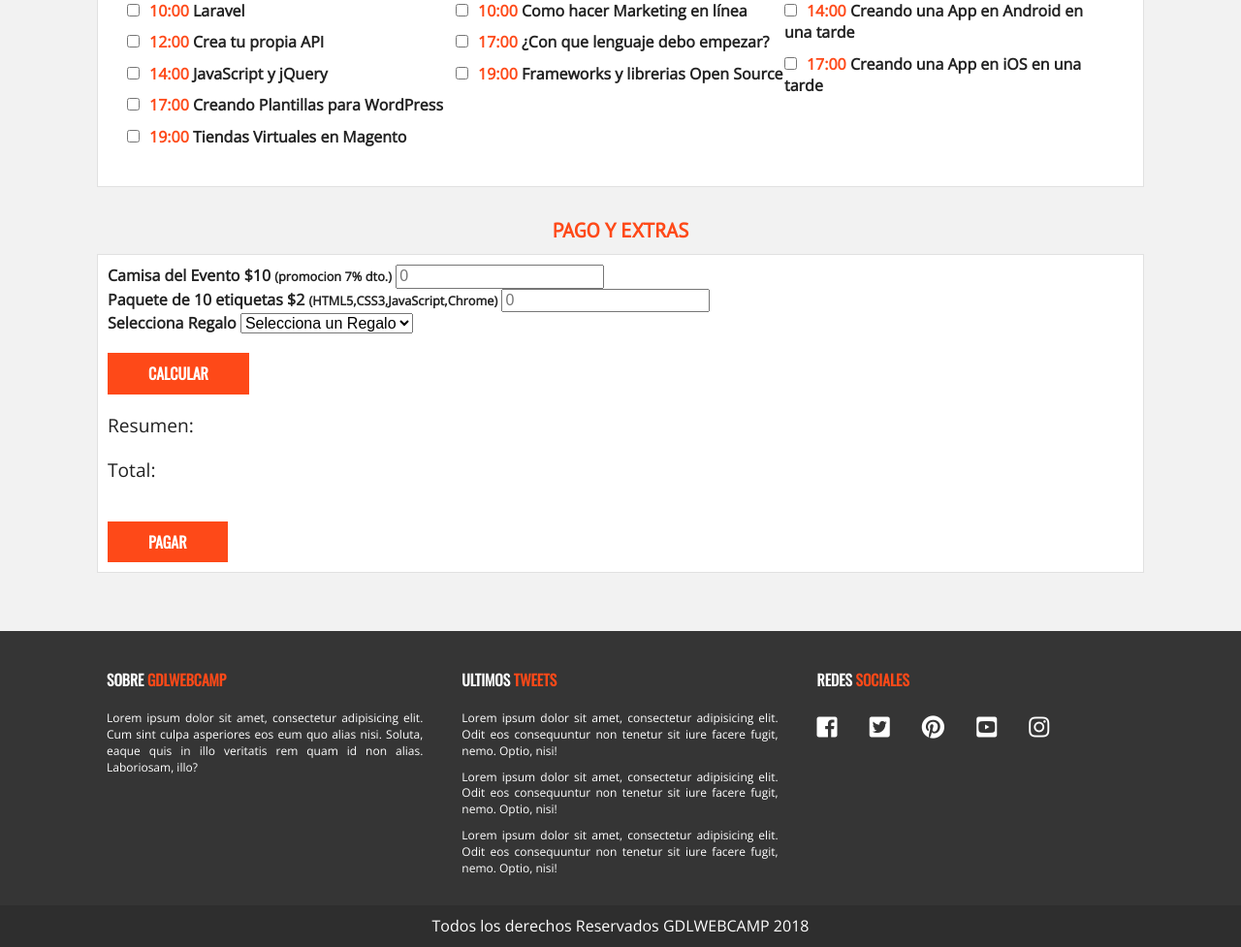
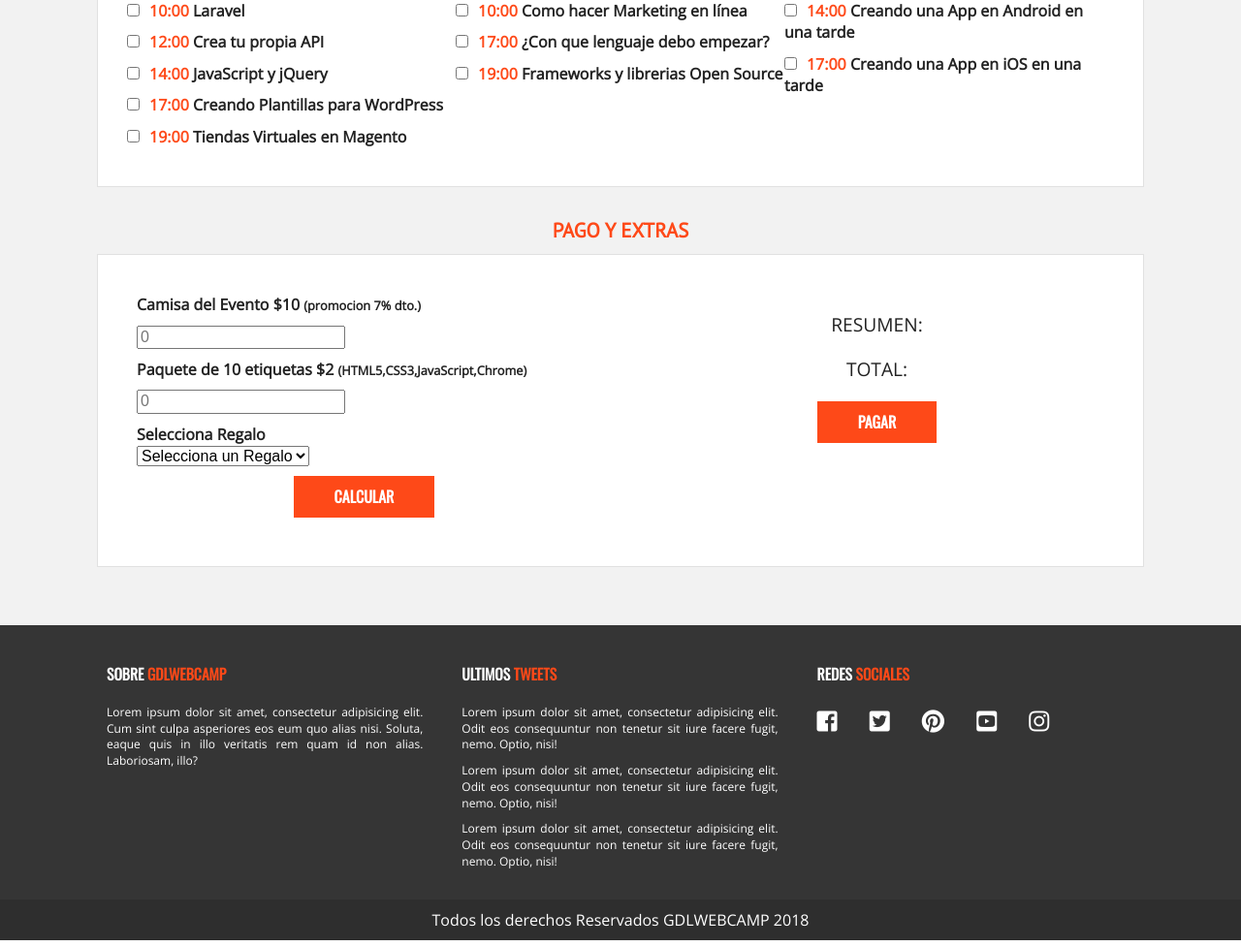
Before and after one commit to pacoraton/proyetcto_pna, a PHP site: page /registro.html in a window 1280 px wide. Shown: the part 2587-3564 px from the top of the page at 97% size. Run offline with PHP 8.4, Linux system fonts and the light colour scheme; some libraries are stand-ins or nearby versions.

Commit message:
Se agrego el html y css de la seccion de pagos y extras para el usuario

```diff
--- a/css/main.css
+++ b/css/main.css
@@ -902,7 +902,58 @@ div.paquetes .tabla-precio input{
     color: #fe4918;
     font-weight: bold;
 }
-/* ==========================================================================
+
+/*Resumen Registro*/
+
+.resumen p{
+     text-transform: uppercase;
+     text-align: center;
+     font-size: 1.2em;
+}
+
+div.resumen div.extras{
+    float: left;
+    width: 50%;
+    padding: 30px;
+}
+
+div.extras div.orden{
+    text-align: left;
+    margin-bottom:10px;
+}
+div.extras div.orden input{
+    margin: 10px 0 0 0 ;
+}
+
+div.resumen div.total{
+    float: right;
+    width: 50%;
+    padding:30px;
+}
+
+div.resumen input{
+    display: block;
+    margin: 10px auto;
+}
+
+
+
+
+
+
+
+
+
+
+
+
+
+
+
+
+
+/* ==
+========================================================================
    Helper classes
    ========================================================================== */
 
--- a/registro.html
+++ b/registro.html
@@ -227,7 +227,7 @@
                                       <input type="number" min="0" id="camisa_evento" name="camisa_evento" placeholder="0" size="3">
                                     </div><!--Orden-->
                                     <div>
-                                      <label for="regalo">Selecciona Regalo</label>
+                                      <label for="regalo">Selecciona Regalo</label><br>
                                       <select id=regalo name="regalo" required>
                                         <option value="">Selecciona un Regalo</option>
                                         <option value="Eti">Etiquetas</option>
```
